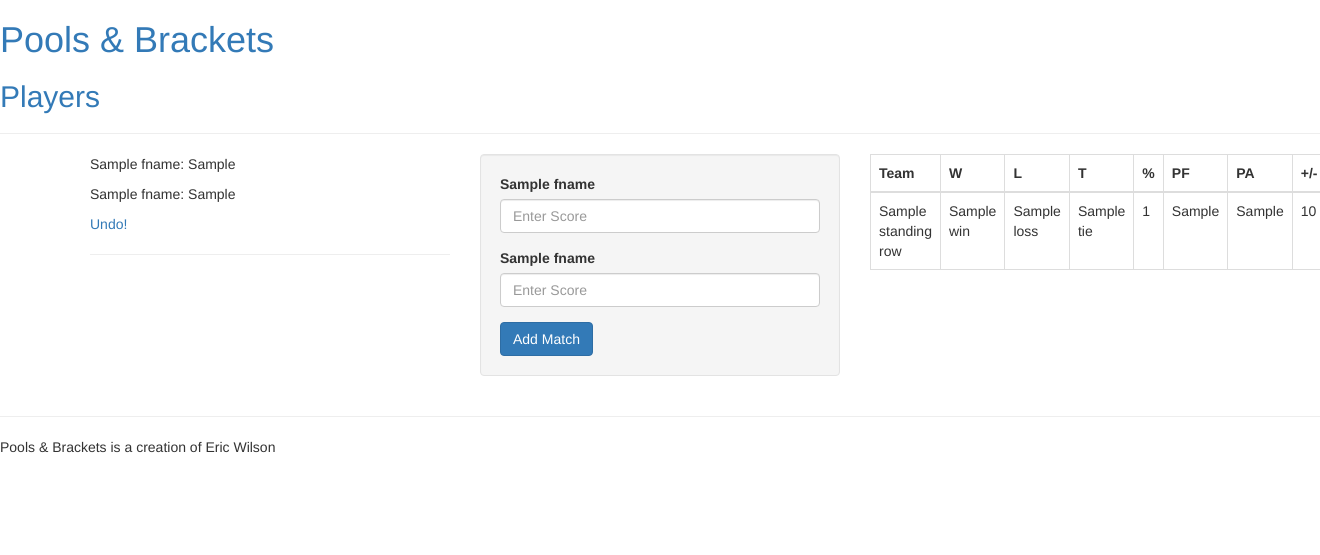
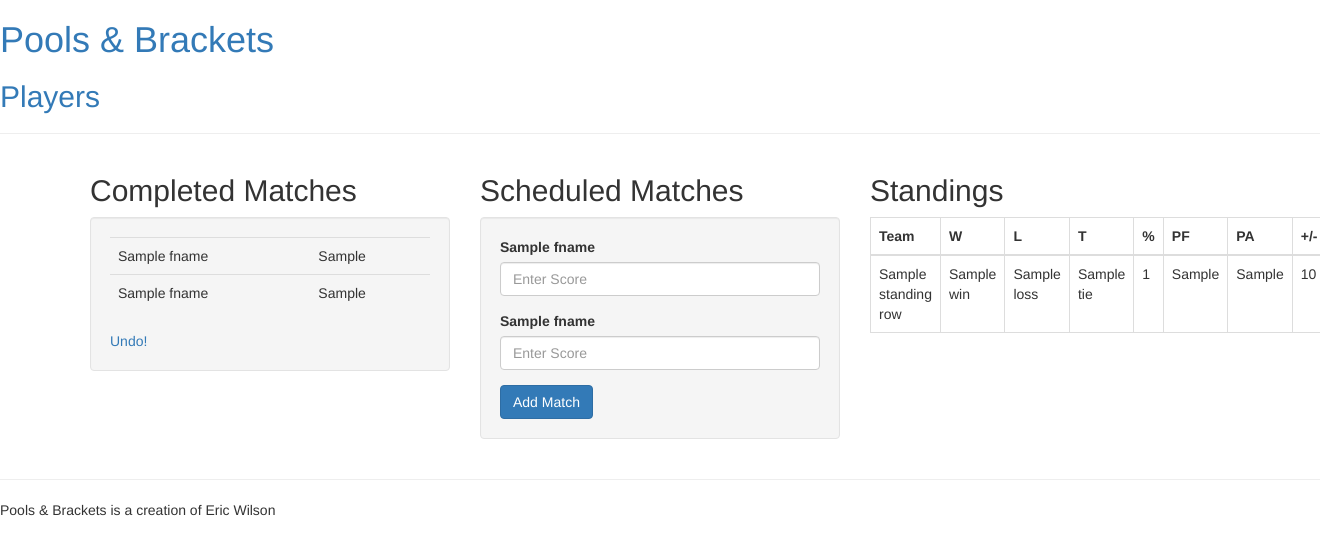
Before and after one commit to ewilson/tournament, a Flask app: template app/templates/play-tournament.html in a window 1320 px wide. Shown: the top 555 px of the page. Run offline with Flask 2, Linux system fonts and the light colour scheme; the template is opened without the code that fills it: values that come from a table or form of the project are taken from there, most other values are stand-ins (such as "Sample title", 1, 10 or a date in 2020); some libraries are stand-ins or nearby versions.

Commit message:
Added Bootstrap to rest of play-tournament.html

```diff
--- a/app/templates/play-tournament.html
+++ b/app/templates/play-tournament.html
@@ -5,16 +5,21 @@
 <div class="container">
   <div class="row">
     <div class="col-md-4">
+      <h2>Completed Matches</h2>
       {% for c_match in model['completed'] %}
-	<p>{{c_match.player1.fname}}: {{c_match.score1}}</p>
-	<p>{{c_match.player2.fname}}: {{c_match.score2}}</p>
-	<a href="{{url_for('undo_match',
-		 tourn_id = tournament.id,
-		 match_id = c_match.id)}}">Undo!</a>
-      <hr/>
+	<div class="well">
+          <table class="table">
+	    <tr><td>{{c_match.player1.fname}}</td><td>{{c_match.score1}}</td></tr>
+            <tr><td>{{c_match.player2.fname}}</td><td>{{c_match.score2}}</td></tr>
+          </table>
+	  <a href="{{url_for('undo_match',
+		   tourn_id = tournament.id,
+		   match_id = c_match.id)}}">Undo!</a>
+	</div>
       {% endfor %}
     </div>
     <div class="col-md-4">
+      <h2>Scheduled Matches</h2>
       {% for s_match in model['schedule'] %}
         <div class="well">
 	  <form action="{{tournament.id}}" method="post" name="match" role="form" class="form">
@@ -38,6 +43,7 @@
       {% endfor %}
     </div>
     <div class="col-md-4">
+      <h2>Standings</h2>
       <table class="table table-bordered">
 	<thead>
 	  <tr>
```
